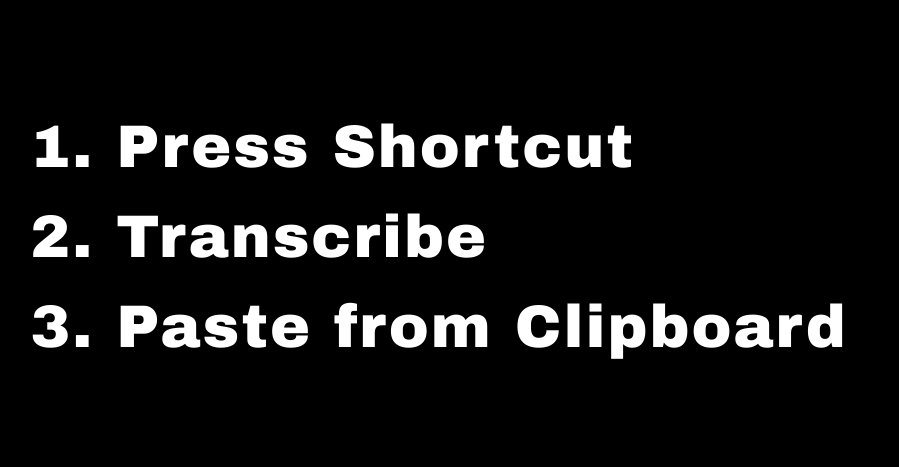
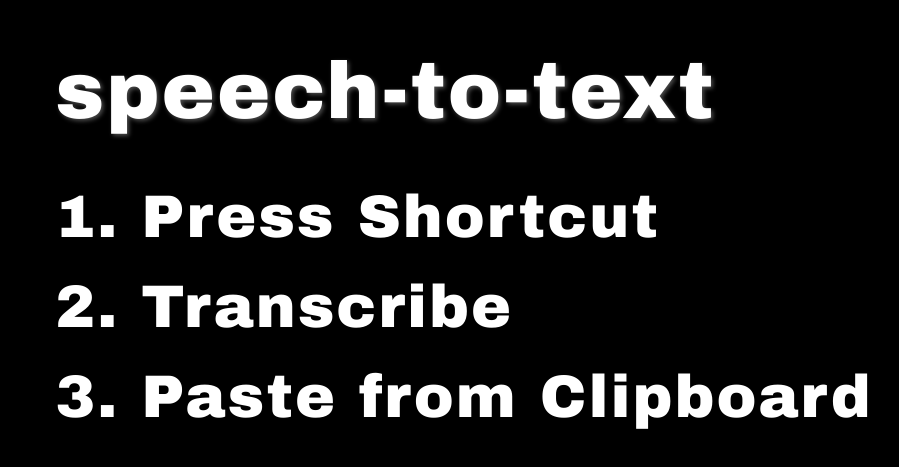
Before and after one commit to mgsgde/whisper-shortcut, a website: page screenshots/index.html in a window 1280 px wide. Shown: the part 163-630 px from the top of the page, without its empty margins (201-1100 px from the left). Drawn offline with Linux system fonts and the light colour scheme.

Commit message:
Update screenshot.

```diff
--- a/screenshots/index.html
+++ b/screenshots/index.html
@@ -24,15 +24,34 @@
             font-weight: bold;
             letter-spacing: 2px;
             line-height: 1.5;
+            text-align: center;
+        }
+
+        .heading {
+            font-size: 80px;
+            margin-bottom: 20px;
+            text-shadow: 2px 2px 4px rgba(255, 255, 255, 0.3);
+            color: #ffffff;
+            text-align: left;
+            margin-left: 50px;
+        }
+
+        .content {
+            font-size: 60px;
+            text-align: left;
+            margin-left: 50px;
         }
     </style>
 </head>
 
 <body>
     <div>
-        1. Press Shortcut<br>
-        2. Transcribe<br>
-        3. Paste from Clipboard
+        <div class="heading">speech-to-text</div>
+        <div class="content">
+            1. Press Shortcut<br>
+            2. Transcribe<br>
+            3. Paste from Clipboard
+        </div>
     </div>
 </body>
 
```
Also changed, not shown: screenshots/app-screenshot.png.
